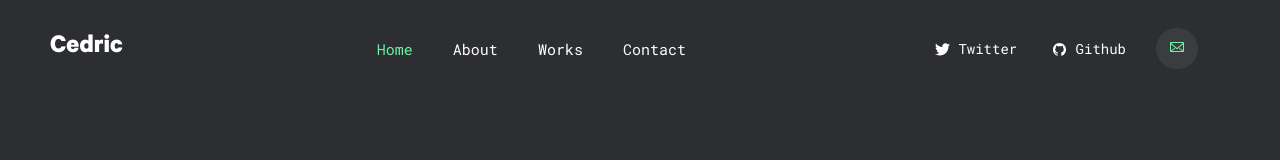
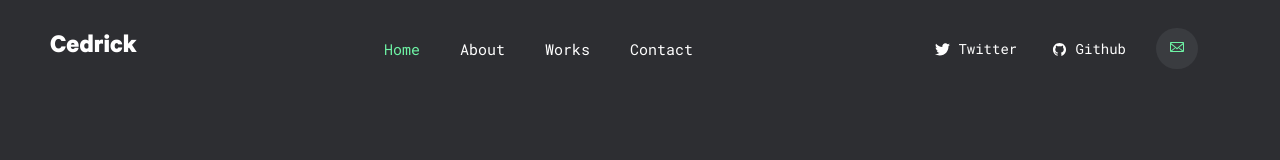
Before and after one commit to CedrickLupembe/Folio-V.3, a React (Create React App) app: page / in a window 1280 px wide. Shown: the top 160 px of the page. Built offline with nearby package versions, Linux system fonts and the light colour scheme; the HTML template or start-up script is replaced by a standard one.

Commit message:
Change Logo name

```diff
--- a/src/App.js
+++ b/src/App.js
@@ -27,6 +27,7 @@ function App() {
 
 
 
+
     </div>
   );
 }
--- a/src/components/Navbar.js
+++ b/src/components/Navbar.js
@@ -42,7 +42,7 @@ const Navbar = () => {
 
         <Navigation id='Navigation' className={change ? 'navbar colorChange' : 'none'}>
 
-            <h1><a href="#Hero">Cedric</a></h1>
+            <h1><a href="#Hero">Cedrick</a></h1>
 
             <ul>
                 <li data-aos="fade-down"
```
Also changed, not shown: src/Images/Readme.jpg (added).
